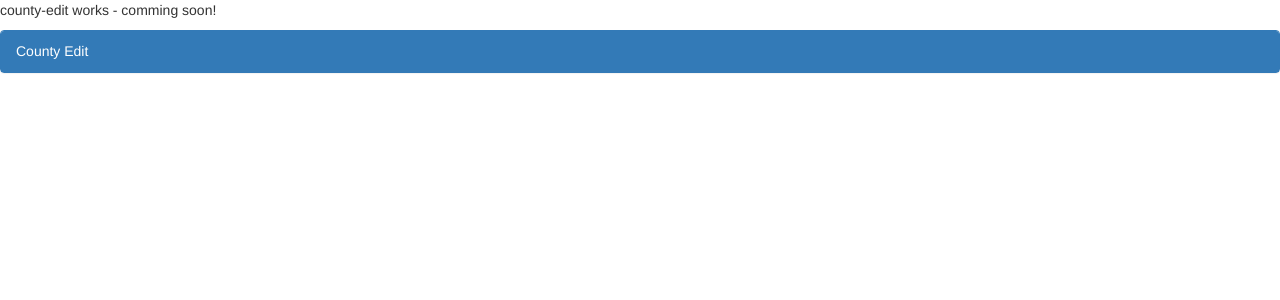
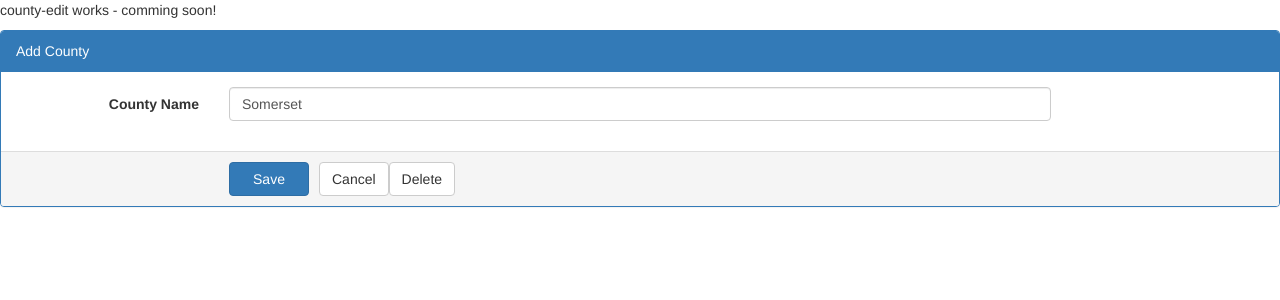
Before and after one commit to DerejeKitaw/county, an Angular app: page /countys/0/edit in a window 1280 px wide. Shown: the top 300 px of the page. Built offline with nearby package versions, Linux system fonts and the light colour scheme.

Commit message:
Edit form county name inserted

```diff
--- a/src/app/countys/county-edit/county-edit.component.html
+++ b/src/app/countys/county-edit/county-edit.component.html
@@ -5,8 +5,31 @@
     <div class="panel-heading">
         {{pageTitle}}
     </div>
+<div class="panel-body">
+    <form class="form-horizontal"
+          novalidate
+          (ngSubmit)="saveCounty()"
+          [formGroup]="countyForm"
+    >
+    <fieldset>
+        <div class="form-group" [ngClass]="{'has-error': displayMessage.countyName }">
+        <label class="col-md-2 control-label" for="productNameId">County Name</label>
+            <div class="col-md-8">
+                <input class="form-control"
+                        id="countyNameId"
+                        type="text"
+                        placeholder="County Name (required)"
+                        formControlName="countyName" />
+                <span class="help-block" *ngIf="displayMessage.countyName">
+                        {{displayMessage.countyName}}
+                </span>
+            </div>
+        </div>
+    </fieldset>
 
-    <!-- <div class="panel-footer">
+    </form>
+</div>
+ <div class="panel-footer">
         <div class="row">
             <div class="col-md-6 col-md-offset-2">
                 <span>
@@ -14,25 +37,25 @@
                             type="button"
                             style="width:80px;margin-right:10px"
                             [disabled]="!isValid()"
-                            (click)="saveProduct()">
+                            (click)="saveCounty()">
                         Save
                     </button>
                 </span>
                 <span>
                     <a class="btn btn-default"
-                        [routerLink]="['/products']">
+                        [routerLink]="['/countys']">
                         Cancel
                     </a>
                 </span>
                 <span>
                     <a class="btn btn-default"
-                        (click)="deleteProduct()">
+                        (click)="deleteCounty()">
                         Delete
                     </a>
                 </span>
             </div>
         </div>
-    </div> -->
+    </div>
 
     <div class="has-error" *ngIf="errorMessage">{{errorMessage}}</div>
 
--- a/src/app/countys/county-edit/county-edit.component.ts
+++ b/src/app/countys/county-edit/county-edit.component.ts
@@ -1,63 +1,102 @@
-import { Component, OnInit } from '@angular/core';
+import { Component, OnInit, AfterViewInit, OnDestroy, ViewChildren, ElementRef} from '@angular/core';
 import { ICounty } from '../county';
 import { ActivatedRoute, Router } from '@angular/router';
 import { CountyService } from '../county.service';
+import { FormBuilder, FormGroup, FormControl, FormArray, Validators, FormControlName } from "@angular/forms";
+import { Subscription } from "rxjs/Subscription";
 
 @Component({
   selector: 'app-county-edit',
   templateUrl: './county-edit.component.html',
   styleUrls: ['./county-edit.component.sass']
 })
-export class CountyEditComponent implements OnInit {
+export class CountyEditComponent implements OnInit, OnDestroy {
+    @ViewChildren(FormControlName, { read: ElementRef }) formInputElements: ElementRef[];
     pageTitle: string = 'County Edit';
     errorMessage: string;
     CountyId: string;
+    countyForm: FormGroup;
+    county: ICounty;
+    private sub: Subscription;
     private currentCounty: ICounty;
     private originalCounty: ICounty;
     private dataIsValid: { [key: string]: boolean } = {};
+    // Use with the generic validation message class
+    displayMessage: { [key: string]: string } = {};
+    private validationMessages: { [key: string]: { [key: string]: string } };
+
 
     get isDirty(): boolean {
         return JSON.stringify(this.originalCounty) !== JSON.stringify(this.currentCounty);
     }
-
-    get county(): ICounty {
-        return this.currentCounty;
-    }
-    set county(value: ICounty) {
-        this.currentCounty = value;
-        // Clone the object to retain a copy
-        this.originalCounty = Object.assign({}, value);
-    }
-
-    constructor(private route: ActivatedRoute,
+    constructor(private fb: FormBuilder,
+                private route: ActivatedRoute,
                 private router: Router,
                 private countyService: CountyService,
                 ) {
                     this.route.params.subscribe(params => {
                         this.CountyId = params.id;
                         console.log('CountyId :'+this.CountyId);
+                        // Defines all of the validation messages for the form.
+                        // These could instead be retrieved from a file or database.
+                        this.validationMessages = {
+                                countyName: {
+                                    required: 'County name is required.',
+                                    minlength: 'County name must be at least three characters.',
+                                    maxlength: 'County name cannot exceed 50 characters.'
+                                }
+                        };
+
+
                     });
 
         }
 
     ngOnInit(): void {
-        // Watch for changes to the resolve data
-        // this.route.data.subscribe(data => {
-        //      this.onCountyRetrieved(data['county']);
-        // });
+        this.countyForm = this.fb.group({
+            countyName: ['', [Validators.required,
+                               Validators.minLength(3),
+                               Validators.maxLength(50)]],
+            countyCode: ['', Validators.required],
+            tags: this.fb.array([]),
+            description: ''
+        });
+
+        // Read the county Id from the route parameter
+        this.sub = this.route.params.subscribe(
+            params => {
+                let id = +params['id'];
+                this.getCounty(id);
+            }
+        );
     }
 
-    // onCountyRetrieved(county: ICounty): void {
-    //     this.county = county;
+    getCounty(id: number): void {
+        this.countyService.getCounty(id)
+            .subscribe(
+                (county: ICounty) => this.onCountyRetrieved(county),
+                (error: any) => this.errorMessage = <any>error
+            );
+    }
+    onCountyRetrieved(county: ICounty): void {
+        if (this.countyForm) {
+            this.countyForm.reset();
+        }
+        this.county = county;
 
-    //     // Adjust the title
-    //     if (this.county.id === 0) {
-    //         this.pageTitle = 'Add County';
-    //     } else {
-    //         this.pageTitle = `Edit County: ${this.county.countyName}`;
-    //     }
-    // }
+        if (this.county.id === 0) {
+            this.pageTitle = 'Add County';
+        } else {
+            this.pageTitle = `Edit County: ${this.county.countyName}`;
+        }
 
+        // Update the data on the form
+        this.countyForm.patchValue({
+            countyName: this.county.countyName,
+
+        });
+
+    }
     deleteCounty(): void {
 
     }
@@ -91,26 +130,13 @@ this.route.params.subscribe(params => {
         this.currentCounty = null;
         this.originalCounty = null;
     }
-
+    ngOnDestroy(): void {
+        this.sub.unsubscribe();
+    }
     validate(): void {
         // Clear the validation object
         this.dataIsValid = {};
 
-        // 'info' tab
-        // if (this.county.countyName &&
-        //     this.county.countyName.length >= 3 &&
-        //     this.county.countyCode) {
-        //     this.dataIsValid['info'] = true;
-        // } else {
-        //     this.dataIsValid['info'] = false;
-        // }
 
-        // // 'tags' tab
-        // if (this.county.category &&
-        //     this.county.category.length >= 3) {
-        //     this.dataIsValid['tags'] = true;
-        // } else {
-        //     this.dataIsValid['tags'] = false;
-        // }
     }
 }
```
Lines whose indentation alone changed are shown as unchanged.
